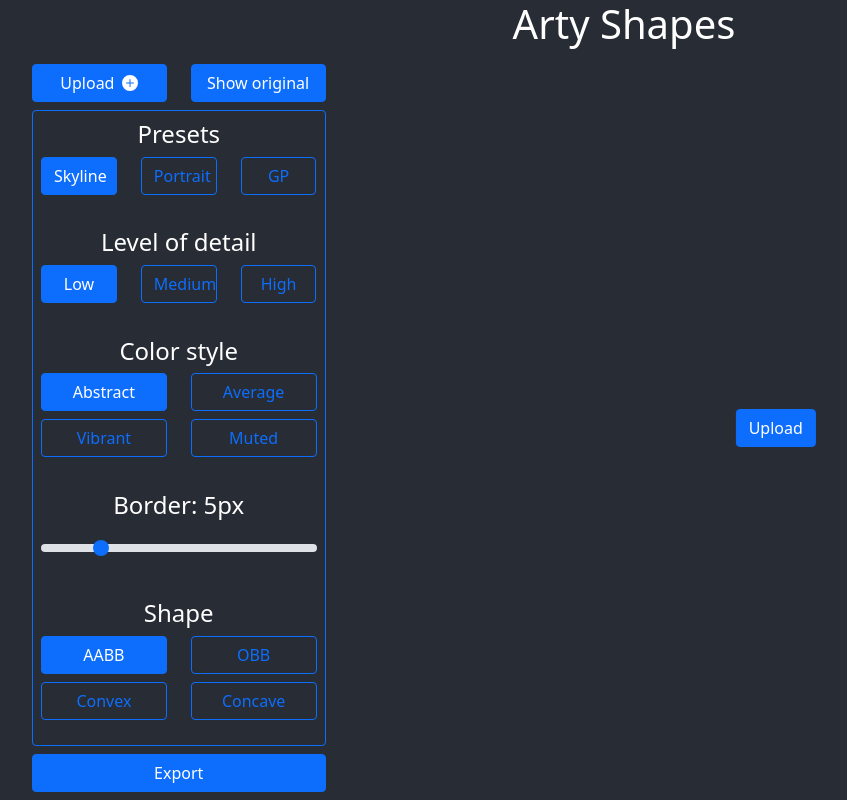
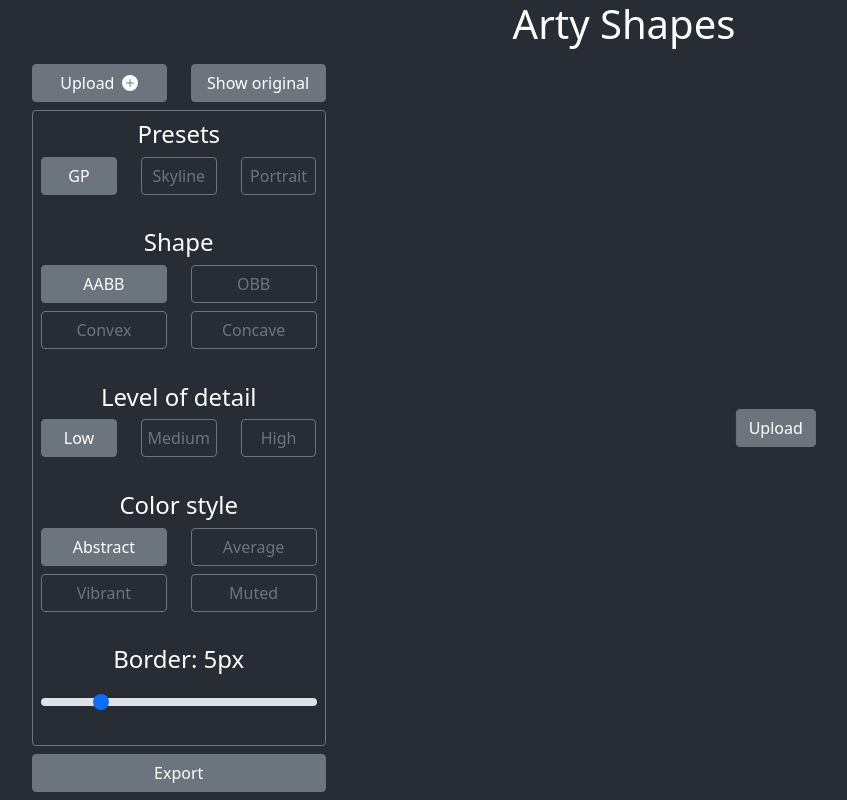
Before and after one commit to gwauge/arty-shapes, a React (Create React App) app: page / in a window 1280 px wide. Shown: the whole page, without its empty margins (16-863 px from the left). Built offline with nearby package versions, Linux system fonts and the light colour scheme; the HTML template or start-up script is replaced by a standard one.

Commit message:
Fix: couple small changes
- don't resegment picture on every change
- presets actually work now (control modelname directly)
- moved shape above level of detail
- changed button and outline color to grey

```diff
--- a/src/App.tsx
+++ b/src/App.tsx
@@ -18,6 +18,7 @@ function App() {
       // setShowPreview(true);
       shapify(imageChanged);
     }
+    setImageChanged(false);
   }
 
   return (
@@ -47,7 +48,7 @@ function App() {
           {/* upload and switch buttons */}
           <div id="button-container" className='row'>
             <div className="col-6">
-              <button className='btn btn-primary w-100 d-flex justify-content-center align-items-center' onClick={() => {
+              <button className='btn btn-secondary w-100 d-flex justify-content-center align-items-center' onClick={() => {
                 document.getElementById("formFileLg")?.click();
               }}>
                 Upload
@@ -58,7 +59,7 @@ function App() {
             </div>
             <div className="col-6">
               <button
-                className='btn btn-primary w-100'
+                className='btn btn-secondary w-100'
                 onClick={() => {
                   setShowPreview(!showPreview);
                   document.querySelector('.canvas-container')?.classList.toggle('d-none');
@@ -72,26 +73,30 @@ function App() {
             name='parameters'
             id="parameter-form"
             onSubmit={e => e.preventDefault()}
-            className='flex-grow-1 border rounded border-primary d-flex flex-column justify-content-around px-2'
+            className='flex-grow-1 border rounded border-secondary d-flex flex-column justify-content-around px-2'
           >
             {/* presets */}
             <div className='mb-3'>
               <h4>Presets</h4>
+
               <div className='row'>
-                <div className='col-4'>
-                  <input type="radio" className="btn-check" name="options-preset" id="preset-skyline" autoComplete="off" defaultChecked />
-                  <label className="btn btn-outline-primary w-100" htmlFor="preset-skyline">Skyline</label>
-                </div>
+                <Radio name="preset" col={4} value={"ade20k"} text={"GP"} onChange={startShapification} checked />
+                <Radio name="preset" col={4} value={"cityscapes"} text={"Skyline"} onChange={startShapification} />
+                <Radio name="preset" col={4} value={"pascal"} text={"Portrait"} onChange={startShapification} />
+              </div>
+            </div>
 
-                <div className='col-4'>
-                  <input type="radio" className="btn-check" name="options-preset" id="preset-portrait" autoComplete="off" />
-                  <label className="btn btn-outline-primary w-100" htmlFor="preset-portrait">Portrait</label>
-                </div>
+            {/* shape */}
+            <div className='mb-3'>
+              <h4>Shape</h4>
+              <div className='row mb-2'>
+                <Radio name="shape" col={6} value={"aabb"} text={"AABB"} onChange={startShapification} checked />
+                <Radio name="shape" col={6} value={"obb"} text={"OBB"} onChange={startShapification} />
+              </div>
 
-                <div className='col-4'>
-                  <input type="radio" className="btn-check" name="options-preset" id="preset-gp" autoComplete="off" />
-                  <label className="btn btn-outline-primary w-100" htmlFor="preset-gp">GP</label>
-                </div>
+              <div className='row'>
+                <Radio name="shape" col={6} value={"convex"} text={"Convex"} onChange={startShapification} />
+                <Radio name="shape" col={6} value={"concave"} text={"Concave"} onChange={startShapification} />
               </div>
             </div>
 
@@ -140,24 +145,11 @@ function App() {
               />
             </div>
 
-            {/* shape */}
-            <div className='mb-3'>
-              <h4>Shape</h4>
-              <div className='row mb-2'>
-                <Radio name="shape" col={6} value={"aabb"} text={"AABB"} onChange={startShapification} checked />
-                <Radio name="shape" col={6} value={"obb"} text={"OBB"} onChange={startShapification} />
-              </div>
-
-              <div className='row'>
-                <Radio name="shape" col={6} value={"convex"} text={"Convex"} onChange={startShapification} />
-                <Radio name="shape" col={6} value={"concave"} text={"Concave"} onChange={startShapification} />
-              </div>
-            </div>
           </form>
 
           <div id="export-container">
 
-            <button className='btn btn-primary w-100' onClick={e => {
+            <button className='btn btn-secondary w-100' onClick={e => {
               e.preventDefault();
               function download(filename: string, content: string) {
                 var element = document.createElement('a');
@@ -206,7 +198,7 @@ function App() {
             <div className='center'>
               <div>
                 {/* <label htmlFor="formFileLg" className="form-label">Large file input example</label> */}
-                <button className='btn btn-primary' onClick={() => {
+                <button className='btn btn-secondary' onClick={() => {
                   document.getElementById("formFileLg")?.click();
                 }}>Upload</button>
               </div>
--- a/src/components/Radio.tsx
+++ b/src/components/Radio.tsx
@@ -28,7 +28,7 @@ export default function Radio({
                 onChange={onChange}
             />
             <label
-                className="btn btn-outline-primary w-100"
+                className="btn btn-outline-secondary w-100 px-0"
                 htmlFor={`${name}-${value}`}
             >{text}</label>
         </div>
--- a/src/utils/shapify.ts
+++ b/src/utils/shapify.ts
@@ -74,6 +74,7 @@ function semantic_segmentation(modelName: ModelNames, quantizationBytes: Quantiz
 }
 
 export let canvas: fabric.Canvas;
+let modelName = "ade20k";
 
 export default async function shapify(
     imageChanged: boolean = true
@@ -83,7 +84,6 @@ export default async function shapify(
     const form_elements = (document.getElementById('parameter-form') as HTMLFormElement).elements;
     // console.log(form_elements);
 
-    const modelName = "ade20k";
     const quantizationBytes = 2;
     const threshold = 0.01;
 
@@ -110,13 +110,16 @@ export default async function shapify(
         'border:', border,
     );
 
-
+    // @ts-ignore
+    const new_modelName = form_elements['options-preset'].value as ModelNames;
     // only regenerate segmentation if input image or model settings have changed
-    if (imageChanged) {
+    console.log(imageChanged, new_modelName, modelName);
+    if (imageChanged || modelName !== new_modelName) {
         console.time('semantic segmentation');
-        await semantic_segmentation(modelName as ModelNames, quantizationBytes as QuantizationBytes);
+        await semantic_segmentation(new_modelName, quantizationBytes as QuantizationBytes);
         console.timeEnd('semantic segmentation');
     }
+    modelName = new_modelName;
 
     // create new, clean canvas
     if (canvas) canvas.dispose();
```
